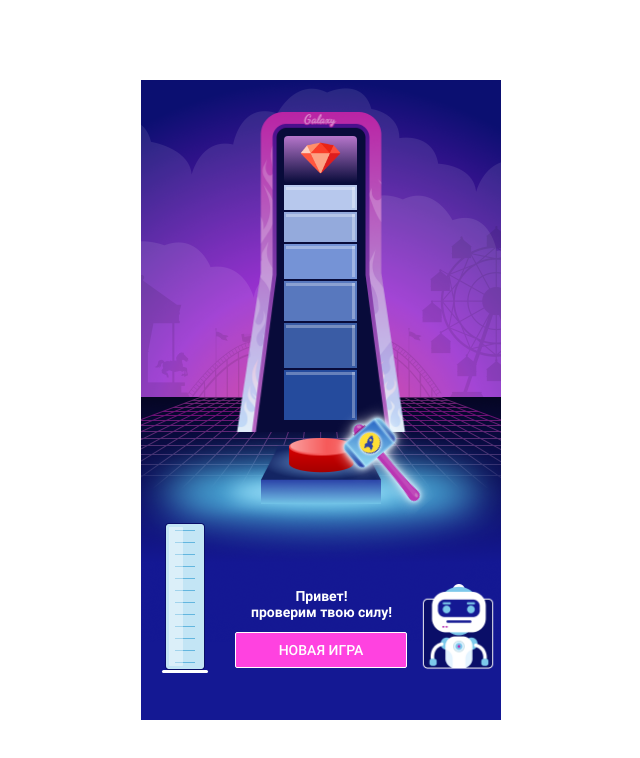
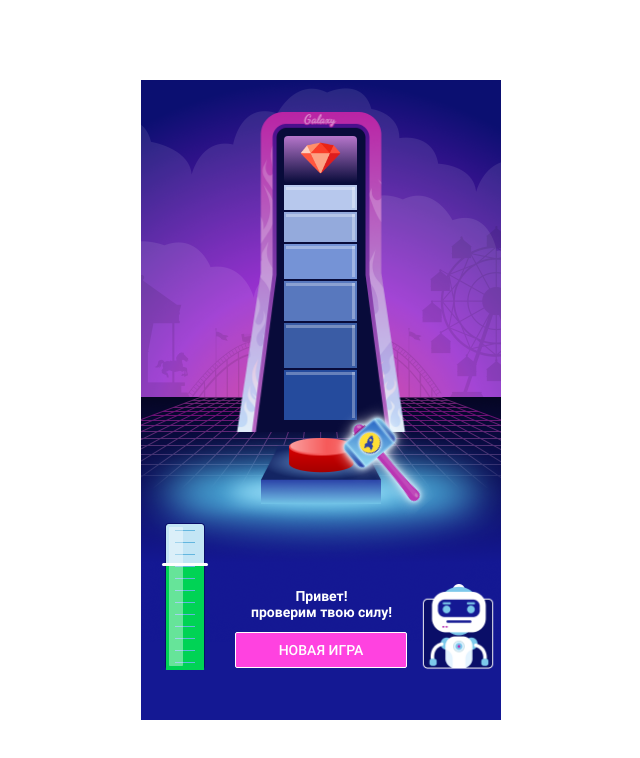
Before and after one commit to SmokeGuap/power-game, a React (Vite) app: page / in a window 1280 px wide. Shown: the top 758 px of the page, without its empty margins (319-959 px from the left). Built offline with nearby package versions, Linux system fonts and the light colour scheme.

Commit message:
add animation to scale

```diff
--- a/src/components/ImageComponents/Scale/Scale.tsx
+++ b/src/components/ImageComponents/Scale/Scale.tsx
@@ -6,12 +6,23 @@ import ScaleLevels from 'src/assets/images/scale-1.png';
 import styles from './Scale.module.scss';
 
 const Scale: FC = () => {
+  const [scale, setScale] = useState(1);
+
+  useEffect(() => {
+    const interval = setInterval(() => {
+      setScale(Math.floor(Math.random() * 101));
+    }, 300);
+
+    return () => clearInterval(interval);
+  }, []);
+
   return (
     <>
       <img src={ScaleImage} className={styles.scale} alt='Scale' />
       <img src={ScaleLevels} className={styles.scaleLevels} alt='ScaleLevels' />
       <div className={styles.power}>
         <div
+          style={{ height: scale + '%' }}
           className={styles.powerLevel}
         ></div>
       </div>
```
